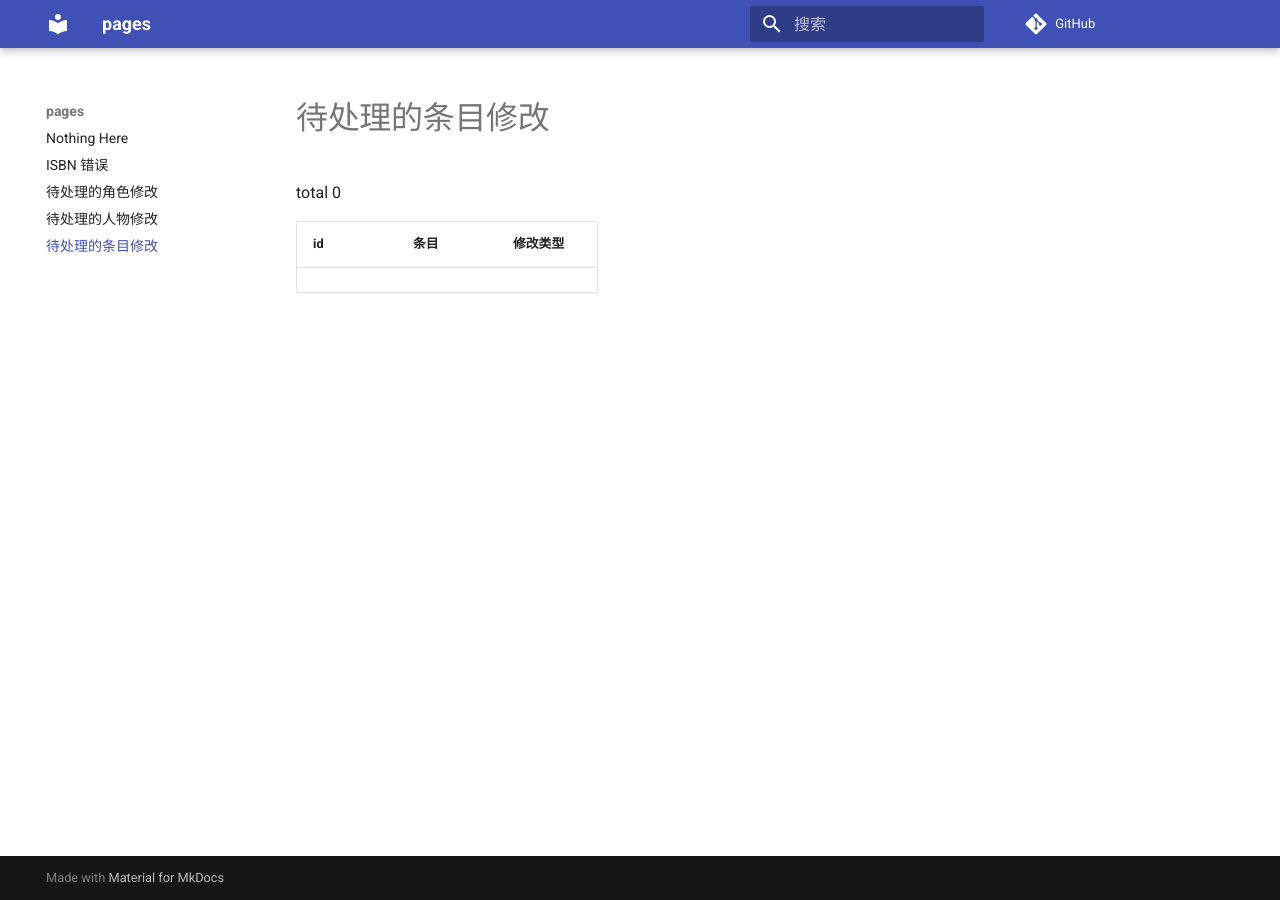
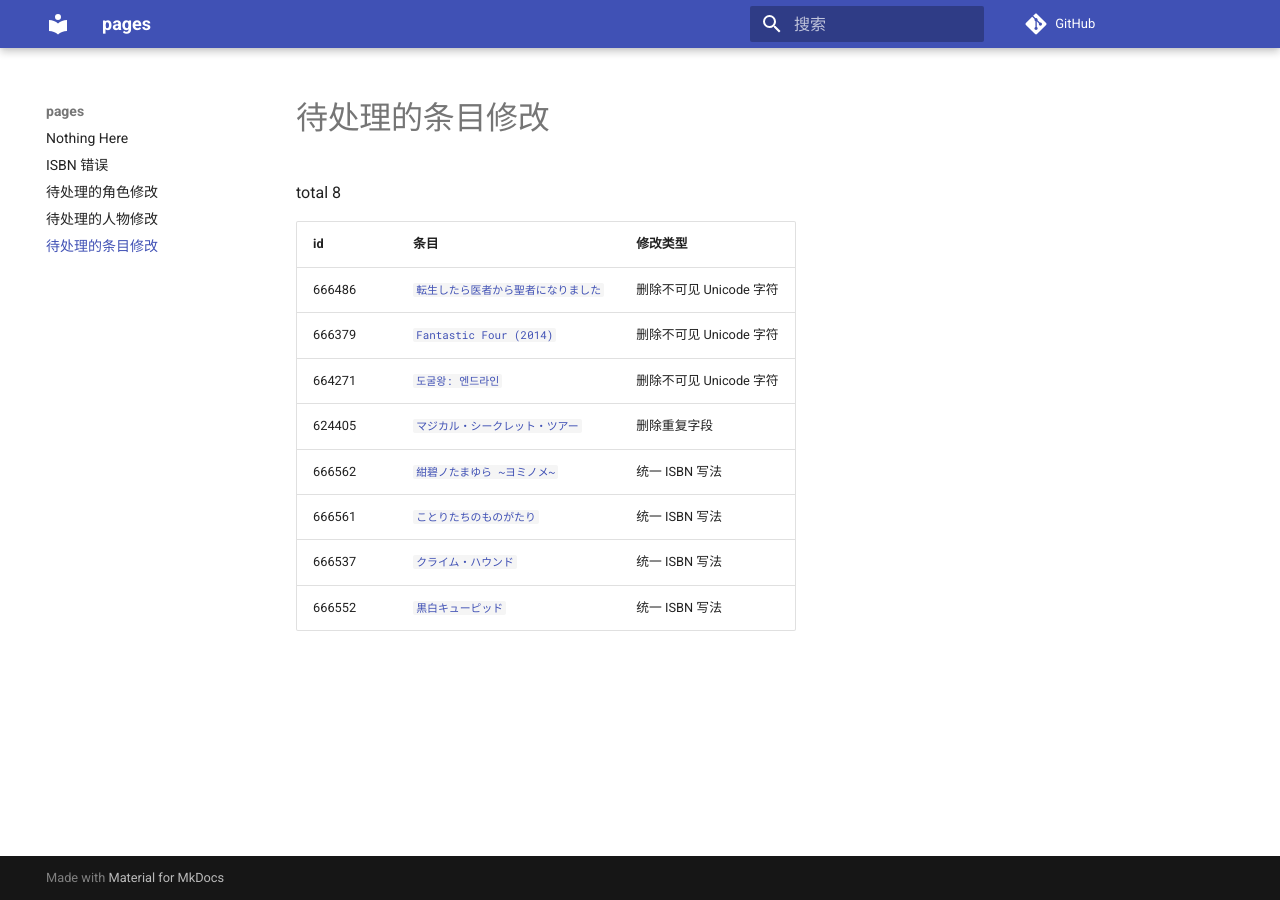
Before and after one commit to trim21/bangumi-pages, an MkDocs documentation site: the page built from docs/pending-subject-changes.md, in a window 1280 px wide. Built offline with MkDocs 1.6.1 and Material for MkDocs 9.7.7, drawn with Linux system fonts in a browser that asks for light colours; comment, search, counter and statistics services are not loaded.

Commit message:
update pending-changes.md

```diff
--- a/docs/pending-subject-changes.md
+++ b/docs/pending-subject-changes.md
@@ -1,6 +1,14 @@
 # 待处理的条目修改
 
-total 0
+total 8
 
 | id | 条目 | 修改类型 |
 | --- | --- | --- |
+| 666486 | [`転生したら医者から聖者になりました`](https://bgm.tv/subject/666486) | 删除不可见 Unicode 字符 |
+| 666379 | [`Fantastic Four (2014)`](https://bgm.tv/subject/666379) | 删除不可见 Unicode 字符 |
+| 664271 | [`도굴왕: 엔드라인`](https://bgm.tv/subject/664271) | 删除不可见 Unicode 字符 |
+| 624405 | [`マジカル・シークレット・ツアー`](https://bgm.tv/subject/624405) | 删除重复字段 |
+| 666562 | [`紺碧ノたまゆら ~ヨミノメ~`](https://bgm.tv/subject/666562) | 统一 ISBN 写法 |
+| 666561 | [`ことりたちのものがたり`](https://bgm.tv/subject/666561) | 统一 ISBN 写法 |
+| 666537 | [`クライム・ハウンド`](https://bgm.tv/subject/666537) | 统一 ISBN 写法 |
+| 666552 | [`黒白キューピッド`](https://bgm.tv/subject/666552) | 统一 ISBN 写法 |
```
